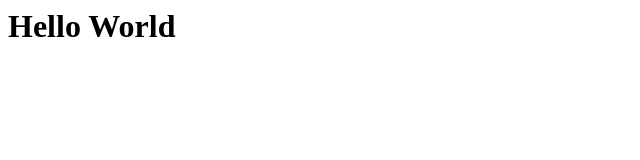
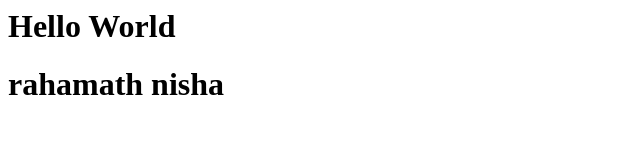
Before and after one commit to nisha399/Like-GITHUB-VS-CODE-Setup, a plain HTML site: page index.html in a window 1280 px wide. Shown: the whole page, without its empty margins (0-640 px from the left). Drawn offline with Linux system fonts and the light colour scheme.

Commit message:
modified

```diff
--- a/index.html
+++ b/index.html
@@ -1 +1,4 @@
 <h1>Hello World</h1>
+
+
+<h1>rahamath nisha</h1>
```
